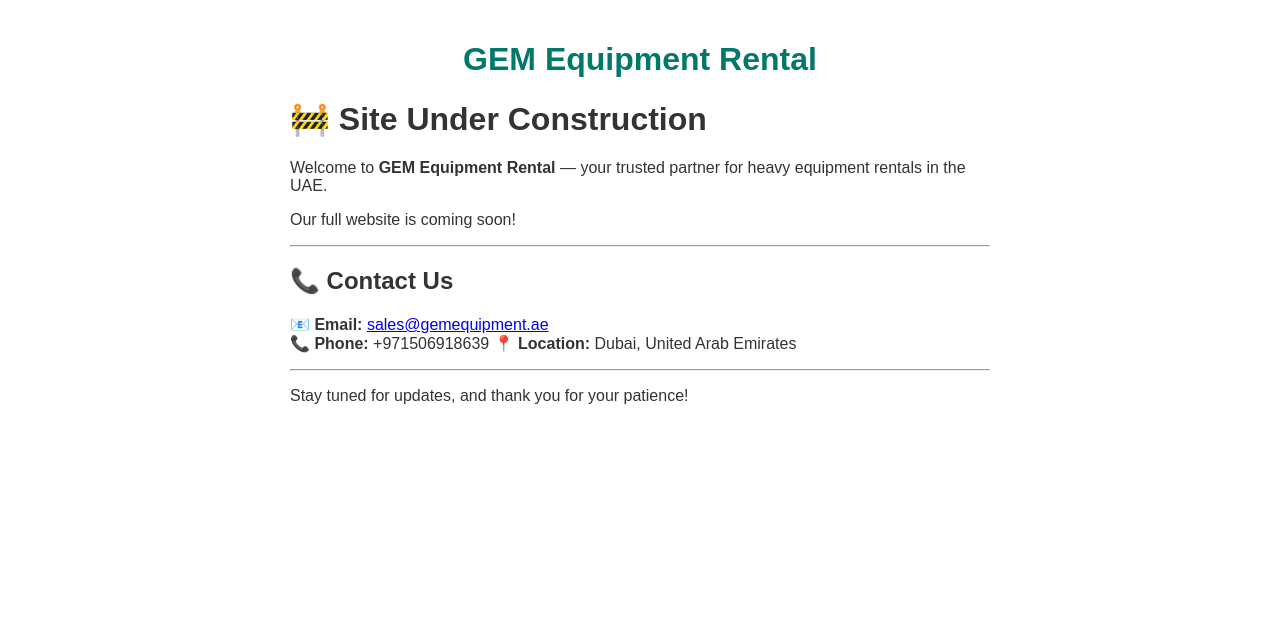
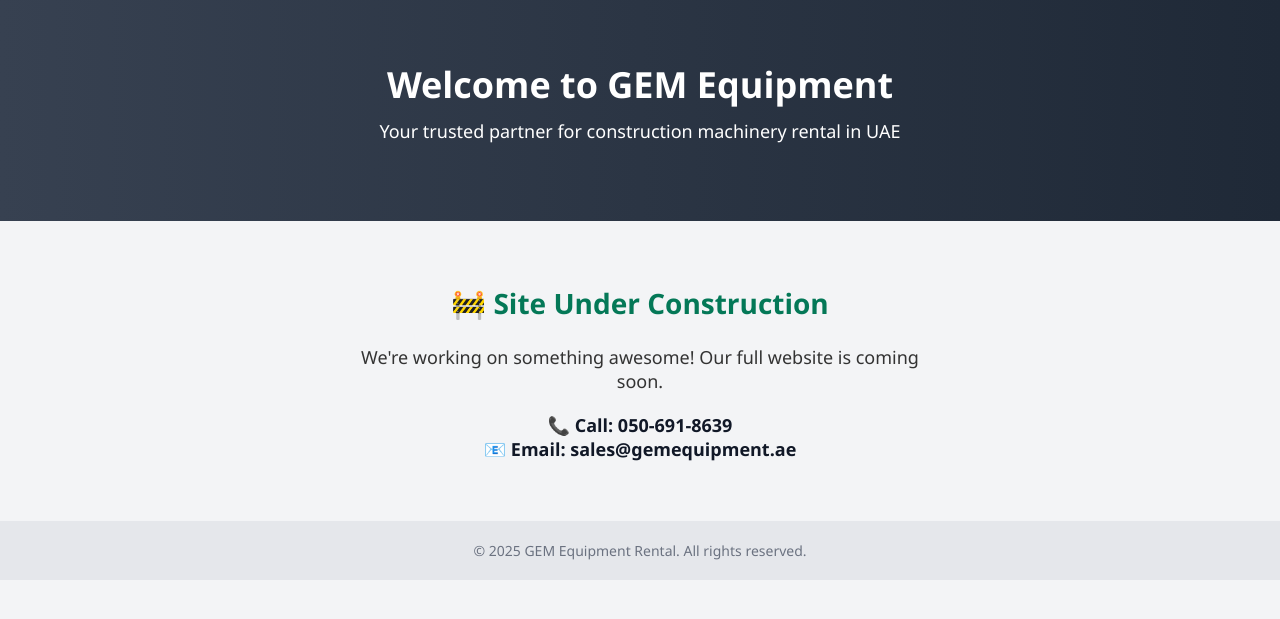
Before and after one commit to riyazbasheer/gemequipment, a Jekyll site: the page built from index.md, in a window 1280 px wide. Shown: the top 619 px of the page. Built offline with Jekyll 4.4.1, drawn with Linux system fonts in a browser that asks for light colours.

Commit message:
Update default.html

```diff
--- a/_layouts/default.html
+++ b/_layouts/default.html
@@ -1,16 +1,81 @@
 <!DOCTYPE html>
 <html lang="en">
 <head>
-  <meta charset="UTF-8" />
+  <meta charset="UTF-8">
   <title>{{ page.title }}</title>
-  <link rel="stylesheet" href="{{ "/assets/css/style.css" | relative_url }}">
+  <meta name="viewport" content="width=device-width, initial-scale=1">
+  <style>
+    body {
+      font-family: 'Segoe UI', Tahoma, Geneva, Verdana, sans-serif;
+      background: #f3f4f6;
+      margin: 0;
+      padding: 0;
+      text-align: center;
+      color: #333;
+    }
+
+    header {
+      background: linear-gradient(90deg, #374151, #1f2937);
+      color: white;
+      padding: 60px 20px;
+    }
+
+    header h1 {
+      margin: 0;
+      font-size: 36px;
+    }
+
+    header p {
+      font-size: 18px;
+      margin-top: 10px;
+    }
+
+    .content {
+      padding: 40px 20px;
+    }
+
+    .content h2 {
+      font-size: 28px;
+      color: #047857;
+    }
+
+    .content p {
+      font-size: 18px;
+      max-width: 600px;
+      margin: 0 auto 20px;
+    }
+
+    .contact {
+      margin-top: 30px;
+      font-weight: bold;
+      color: #111827;
+    }
+
+    footer {
+      background: #e5e7eb;
+      padding: 20px;
+      font-size: 14px;
+      color: #6b7280;
+    }
+  </style>
 </head>
 <body>
   <header>
-    <h1>{{ page.title }}</h1>
+    <h1>Welcome to GEM Equipment</h1>
+    <p>Your trusted partner for construction machinery rental in UAE</p>
   </header>
-  <main>
-    {{ content }}
-  </main>
+
+  <div class="content">
+    <h2>🚧 Site Under Construction</h2>
+    <p>We're working on something awesome! Our full website is coming soon.</p>
+    <p class="contact">
+      📞 Call: 050-691-8639<br>
+      📧 Email: sales@gemequipment.ae
+    </p>
+  </div>
+
+  <footer>
+    &copy; 2025 GEM Equipment Rental. All rights reserved.
+  </footer>
 </body>
 </html>
```
